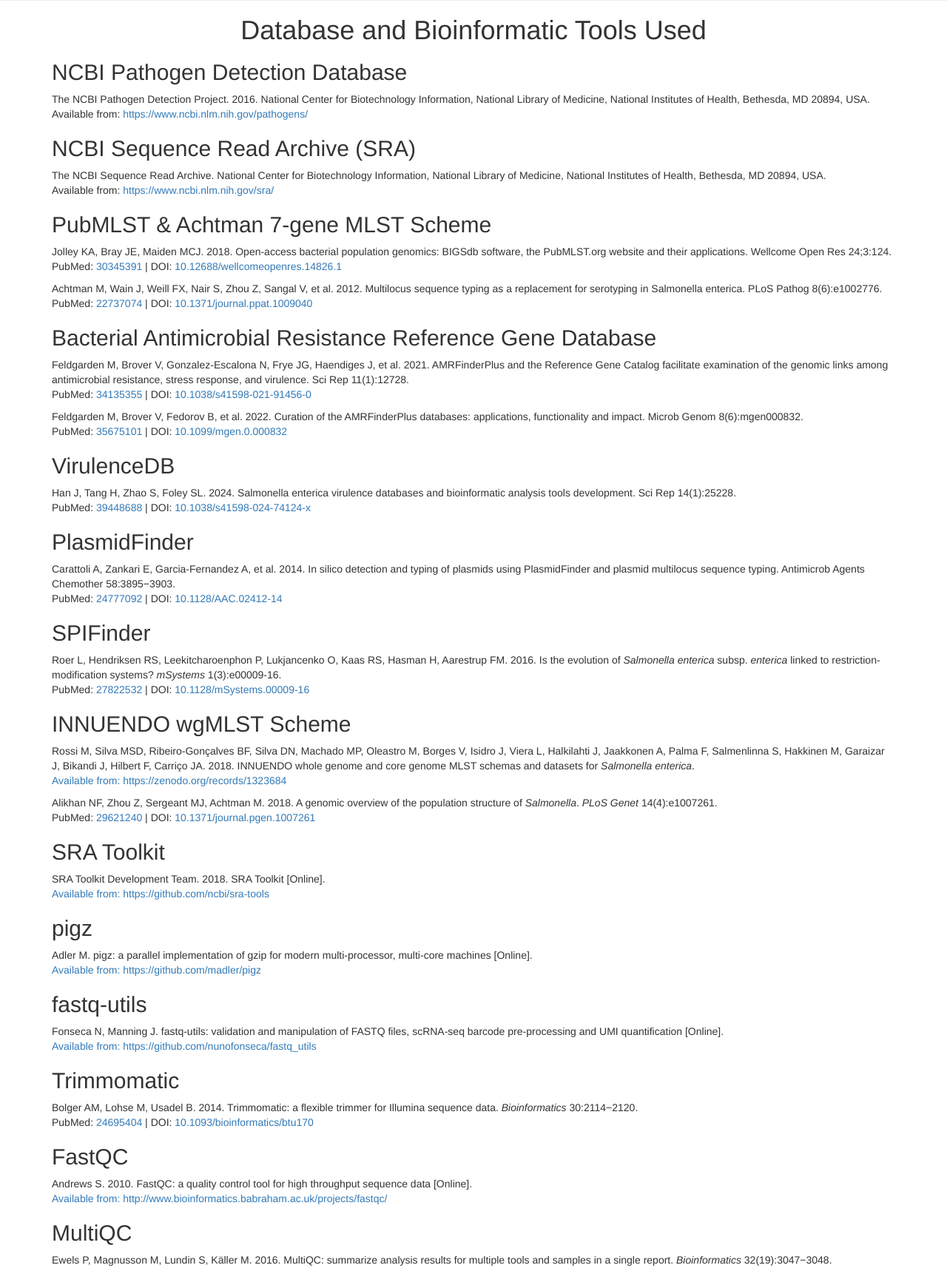
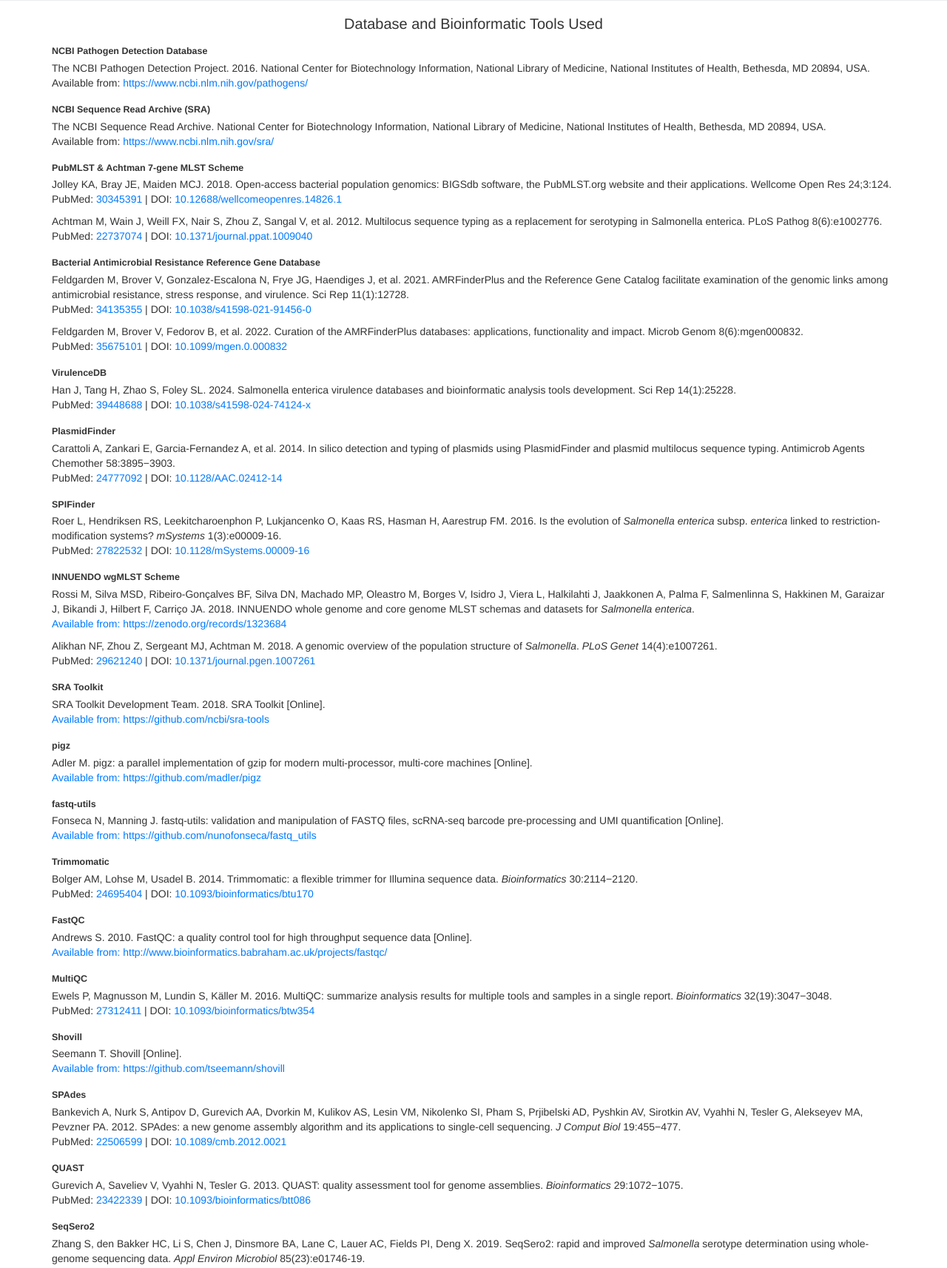
Before and after one commit to JohnsonSingerLab/sprat, a Django app: page /about/ in a window 1280 px wide. Shown: the part 140-1854 px from the top of the page at 74% size. Run offline with Django 5.2, Linux system fonts and the light colour scheme; some libraries are stand-ins or nearby versions.

Commit message:
Change css for about page

```diff
--- a/tool/static/css/grapetree.css
+++ b/tool/static/css/grapetree.css
@@ -666,3 +666,58 @@
 	margin-right: 30px;
 	padding: 10px 17px !important;
   }
+
+
+
+/******************** ---  ABOUT PAGE --- **************************/
+
+
+/* Adjust spacing and alignment */
+.container h1 {
+  text-align: center; /* Center align headings */
+}
+
+.container h2 {
+  text-align: left; /* Center align headings */
+}
+
+h1 {
+  font-size: 2rem; /* Smaller title */
+}
+
+h2 {
+  font-size: 1.25rem; /* Adjust subtitle size */
+  font-weight: bold;
+  margin-bottom: 0.5rem;
+  color: #333; /* Darker shade for contrast */
+}
+
+/* h2 {
+  font-size: 1.8rem; /* Smaller subtitle */
+} */
+
+.container p {
+  line-height: 1.6; /* Improve readability with line spacing */
+}
+
+
+/* Section Spacing */
+.mb-4 {
+  margin-bottom: 1.5rem; /* Adds space below each section */
+}
+
+/* Italicize Scientific Text */
+i {
+  font-style: italic;
+}
+
+/* Link Styling */
+a {
+  color: #007bff;
+  text-decoration: none;
+}
+
+a:hover {
+  text-decoration: underline;
+  color: #0056b3; /* Darker blue link color on hover */
+}
```
